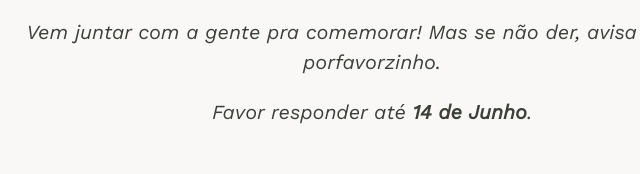
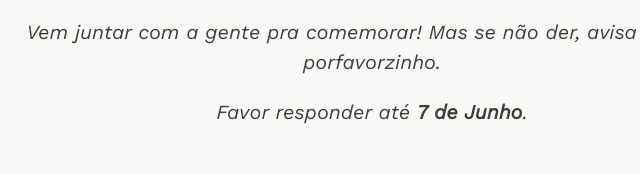
Before and after one commit to augustomafra/ivanaeaugusto, a plain HTML site: page index.html in a window 1280 px wide. Shown: the part 2362-2536 px from the top of the page, 268-908 px from the left. Drawn offline with nearby package versions, Linux system fonts and the light colour scheme; files whose address does not match are found by name.

Commit message:
Update RSVP date

```diff
--- a/index.html
+++ b/index.html
@@ -251,7 +251,7 @@
 						avisa a gente porfavorzinho.
 					</p>
 					<p>
-						Favor responder até <b>14 de Junho</b>.
+						Favor responder até <b>7 de Junho</b>.
 					</p>
 					</i>
 				</div>
```
